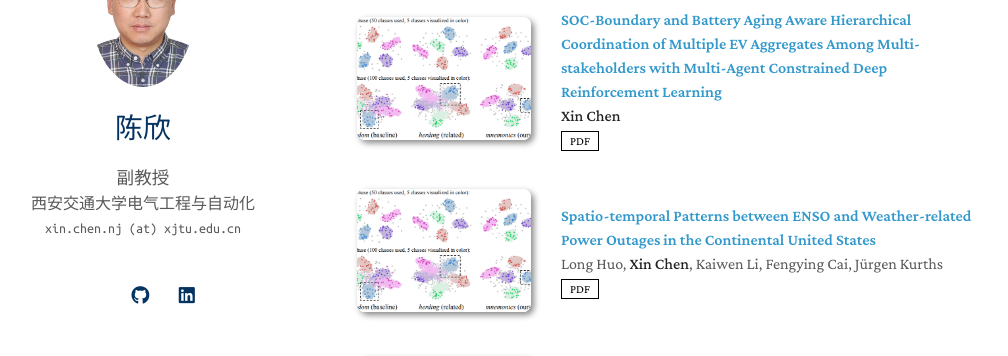
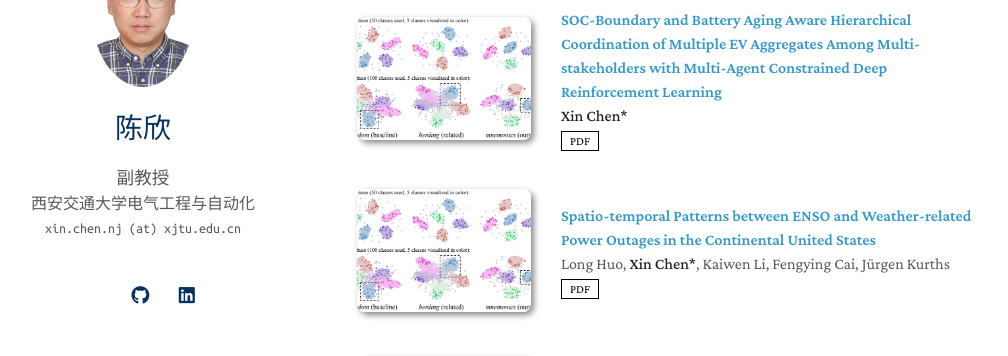
Before and after one commit to IntelligentEnergy/IntelligentEnergy.github.io, a Jekyll site: the page built from index.md, in a window 1280 px wide and 900 px high, scrolled down 2148 px. Shown: the part 153-509 px from the top of the window, without its empty margins (133-1141 px from the left). Built offline with Jekyll 4.4.1, drawn with Linux system fonts in a browser that asks for light colours; nearby versions of some CDN libraries; a style sheet for code colours, icons or effects is not loaded; our own code applies the rules of GitHub Pages for plain Markdown files.

```diff
--- a/_data/publications.yml
+++ b/_data/publications.yml
@@ -1,6 +1,6 @@
 main:
   - title:  SOC-Boundary and Battery Aging Aware Hierarchical Coordination of Multiple EV Aggregates Among Multi-stakeholders with Multi-Agent Constrained Deep Reinforcement Learning
-    authors: <strong>Xin Chen</strong>
+    authors: <strong>Xin Chen*</strong>
     conference_short:
     conference:
     pdf: https://arxiv.org/abs/2407.13790
@@ -10,7 +10,7 @@ main:
     notes:
 
   - title:  Spatio-temporal Patterns between ENSO and Weather-related Power Outages in the Continental United States
-    authors: Long Huo, <strong>Xin Chen</strong>, Kaiwen Li, Fengying Cai, Jürgen Kurths
+    authors: Long Huo, <strong>Xin Chen*</strong>, Kaiwen Li, Fengying Cai, Jürgen Kurths
     conference_short:
     conference:
     pdf: https://arxiv.org/abs/2406.14474
```
